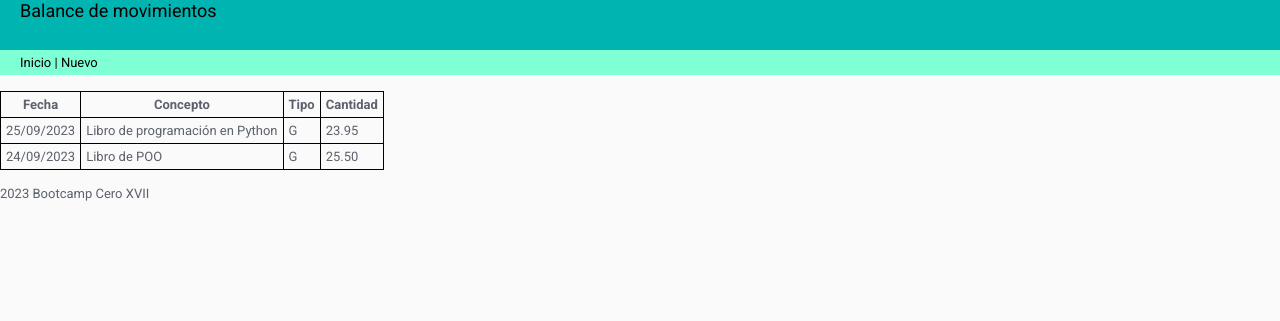
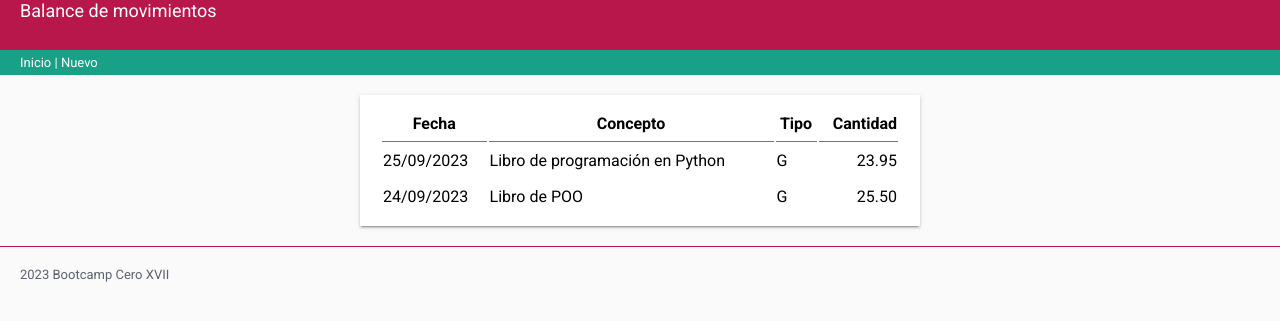
Before and after one commit to Rociomartos29/HOLA-FLASK, a Flask app: page / in a window 1280 px wide. Shown: the top 321 px of the page. Run offline with Flask 3, Linux system fonts and the light colour scheme.

Commit message:
feat: añadimos estilos

```diff
--- a/balance/static/css/styles.css
+++ b/balance/static/css/styles.css
@@ -1,6 +1,6 @@
 header {
-    background-color: #00b4b1;
-    color: black;
+    background-color: #b8174c;
+    color: white;
     height: 50px;
     padding-left: 20px;
     line-height: 50 px;
@@ -8,9 +8,32 @@ header {
 }
 
 .navbar{
-    background-color: aquamarine;
-    color: black;
+    background-color: #19a187;
+    color: white;
     height: 25px;
     padding-left: 20px;
     line-height: 25px;
 }
+
+main{
+    max-width: 600px;
+    margin:auto;
+    padding: 20px;
+
+}
+
+table.paper{
+    width: 100%;
+    margin: 0;
+}
+table.paper th{
+    border-bottom: solid thin #19a187;
+
+}
+.pie-pagina{
+    padding: 20px;
+    border-top: solid thin #b8174c;
+}
+.numero{
+    text-align: right;
+}
--- a/balance/templates/inicio.html
+++ b/balance/templates/inicio.html
@@ -10,41 +10,31 @@
           href="static/css/flat-remix.css">
     <link rel="stylesheet"
           href="static/css/styles.css">
-    <style>
-        .lista {
-            border: solid thin black;
-            margin: 16px 0;
-            border-collapse: collapse;
-        }
 
-        .lista th,
-        .lista td {
-            border: solid thin black;
-            padding: 5px;
-        }
-    </style>
 </head>
 
 <body>
     <header>Balance de movimientos</header>
     <nav class="navbar">Inicio | Nuevo</nav>
-    <table class="lista">
+    <main>
+        <table class="paper">
              <tr>
-            <th>Fecha</th>
-            <th>Concepto</th>
-            <th>Tipo</th>
-            <th>Cantidad</th>
+                <th class="titulo_tabla">Fecha</th>
+                <th class="titulo_tabla">Concepto</th>
+                <th class="titulo_tabla">Tipo</th>
+                <th class="titulo_tabla numero">Cantidad</th>
             </tr>
             {% for m in movs %}
             <tr>
                 <td>{{ m.fecha }}</td>
                 <td>{{ m.concepto }}</td>
                 <td>{{ m.ingreso_gasto }}</td>
-            <td>{{ m.cantidad }}</td>
+                <td class="numero">{{ m.cantidad }}</td>
             </tr>
             {% endfor %}
         </table>
-    <footer>2023 Bootcamp Cero XVII</footer>
+    </main>
+    <footer class="pie-pagina">2023 Bootcamp Cero XVII</footer>
 </body>
 
 </html>
```
Lines whose indentation alone changed are shown as unchanged.
